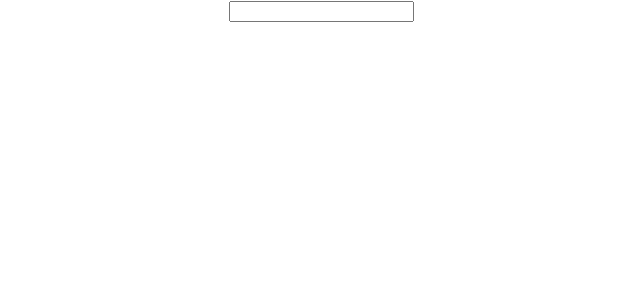
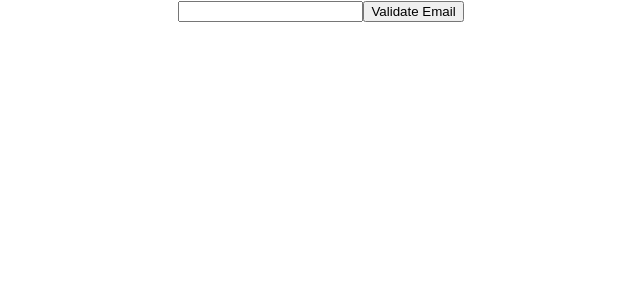
Before and after one commit to sschaunkar/email-validator, a React (Create React App) app: page / in a window 1280 px wide. Shown: the top 300 px of the page, without its empty margins (319-959 px from the left). Built offline with nearby package versions, Linux system fonts and the light colour scheme.

Commit message:
truemail api call added to validate email

```diff
--- a/package.json
+++ b/package.json
@@ -6,6 +6,7 @@
     "@testing-library/jest-dom": "^5.11.4",
     "@testing-library/react": "^11.1.0",
     "@testing-library/user-event": "^12.1.10",
+    "axios": "^0.21.1",
     "react": "^17.0.2",
     "react-dom": "^17.0.2",
     "react-scripts": "4.0.3",
--- a/src/component/Input.js
+++ b/src/component/Input.js
@@ -1,24 +1,45 @@
 import React, { useState } from 'react'
 import validator from 'validator'
+import axios from 'axios';
 
 function Input() {
-
     const [emailError, setEmailError] = useState('')
     const [isValid, setValid] = useState(false);
+    const [email, setEmail] = useState('')
     const validateEmail = (e) => {
         var email = e.target.value;
-
-        if (validator.isEmail(email)) {
+        setEmail(email);
+        if(validator.isEmail(email)){
             setEmailError('Email is valid')
             setValid(true);
-        } else {
+        }else{
             setEmailError('Enter valid Email!')
             setValid(false);
+
         }
     }
+    const validateGlobal =  (e) => {
+        e.preventDefault();
+        axios.get(`https://api.trumail.io/v2/lookups/json?email=${email}`).then(data=>{
+            console.log(data);
+            if(data.hostExist){
+                setEmailError('Email is valid')
+                setValid(true);
+            }else{
+                setEmailError('Enter valid Email!')
+                setValid(false);
+
+            }
+    }).catch(err=>{
+        console.log(err.message)
+    })
+    }
+
+
     return (
         <div>
-            <input type='text' name="useremail" onChange={(e) => validateEmail(e)}></input>
+            <input type='text' name="useremail" onChange={(e) => validateEmail(e)} value={email}></input>
+            <button onClick={(e) => validateGlobal(e)}>Validate Email</button>
             <p style={{ color: isValid ? 'green' : 'red' }}>{emailError}</p>
         </div>
     )
@@ -26,3 +47,7 @@ function Input() {
 }
 
 export default Input
+
+
+
+//
```
Also changed, not shown: 1 other file (tests, documents, lock files or other folders).
